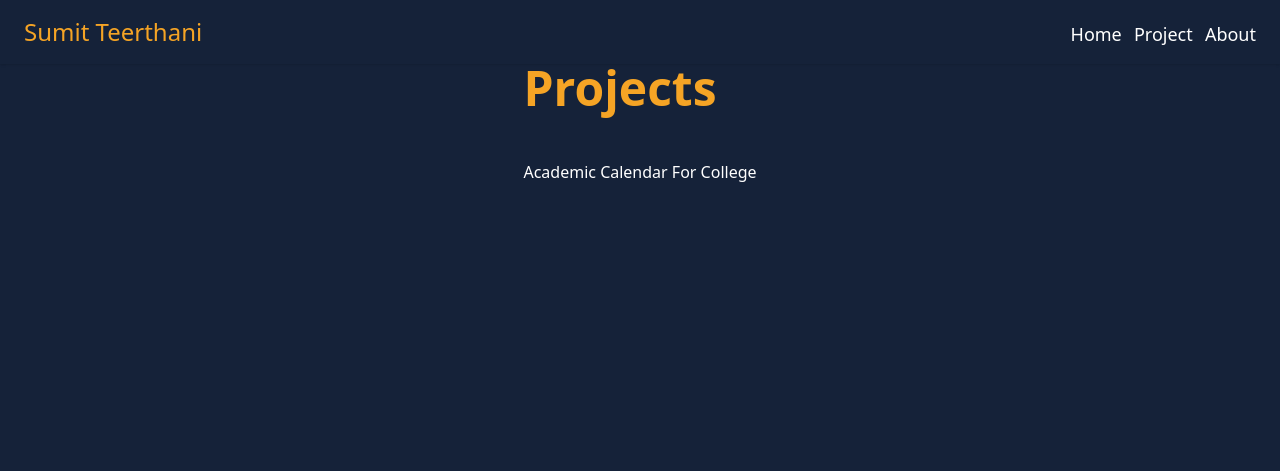
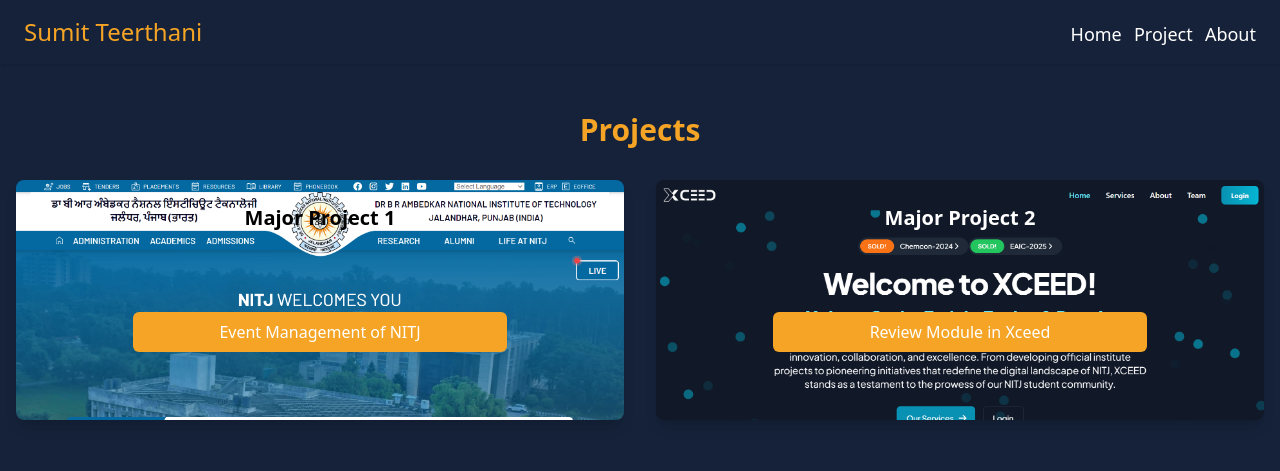
Before and after one commit to SumitTeerthani/Sumit_Teerthani, a website: page major_projects.html in a window 1280 px wide. Drawn offline with Linux system fonts and the light colour scheme.

Commit message:
updated code

```diff
--- a/major_projects.html
+++ b/major_projects.html
@@ -6,11 +6,11 @@
     <title>Major_Projects</title>
     <link rel="stylesheet" href="/output.css">
 </head>
-<body  class="bg-[#152239]">
-  <div  class="bg-[#152239]" >
+<body class="bg-[#152239]">
+    <div class="bg-[#152239]">
 
         <!-- Navbar -->
-       <nav class="font-sans flex flex-col text-center sm:flex-row sm:text-left sm:justify-between py-4 px-6  shadow sm:items-baseline w-full">
+        <nav class="font-sans flex flex-col text-center sm:flex-row sm:text-left sm:justify-between py-4 px-6 shadow sm:items-baseline w-full">
             <div class="mb-2 sm:mb-0">
                 <a href="#" class="text-2xl no-underline text-[#f5a425] hover:text-blue-dark">Sumit Teerthani</a>
             </div>
@@ -21,37 +21,29 @@
             </div>
         </nav>
 
+        <div class="container mx-auto py-12 text-center " id="project-div">
+            <h2 class="text-3xl font-bold mb-8 text-[#f5a425]">Projects</h2>
 
+            <div class="flex flex-col sm:flex-row justify-center items-center">
 
+                <!-- Major Project Card -->
+                <a href="https://nitj.ac.in/today/"
+                   class="bg-white shadow-lg mx-4 mb-4 sm:mb-0 sm:w-1/2 lg:w-2/4 lg:h-60 p-6 rounded-lg transition-transform transform hover:scale-105"
+                   style="background-image: url('./Images/collegeWebsite.png'); background-size: cover;">
+                    <h3 class="text-xl font-semibold mb-4 lg:mb-20 ">Major Project 1</h3>
+                    <p class="text-white bg-[#f5a425] bg-auto lg:w-2/3 mx-auto p-2 rounded-md" >Event Management of NITJ</p>
+                </a>
 
-       <div class="flex items-center justify-center">
-
-        <ul class="text-white">
-            <p class="text-[#f5a425] pb-14 text-5xl font-semibold mb-5" >Projects</p>
-            <br>
-            <br>
-            <li class="">
-                <a href="https://academic-calendar-phi.vercel.app/" class="mb-5">Academic Calendar For College</a>
-            </li>
-            <br>
-            <li>
-                <a href=""></a>
-            </li>
-            <br>
-            <li>
-                <a href=""></a>
-            </li>
-        </ul>
+                <!-- Major Project Card -->
+                <a href="https://xceed.nitj.ac.in/"
+                   class="bg-white shadow-lg mx-4 mb-4 sm:mb-0 sm:w-1/2 lg:w-2/4 lg:h-60 p-6 rounded-lg transition-transform transform hover:scale-105"
+                   style="background-image: url('./Images/xceedImage.png'); background-size: cover;">
+                    <h3 class="text-xl font-semibold mb-4 lg:mb-20 text-white ">Major Project 2</h3>
+                    <p class="text-white bg-[#f5a425] bg-auto lg:w-2/3 mx-auto p-2 rounded-md" >Review Module in Xceed</p>
+                </a>
 
             </div>
-
-
-
-
-
-
         </div>
-
-
+    </div>
 </body>
 </html>
```
Also changed, not shown: index.html (+10 -4 lines), Images/collegeWebsite.png (added), Images/xceedImage.png (added), output.css, 1 other file. Lines whose indentation alone changed are shown as unchanged.
